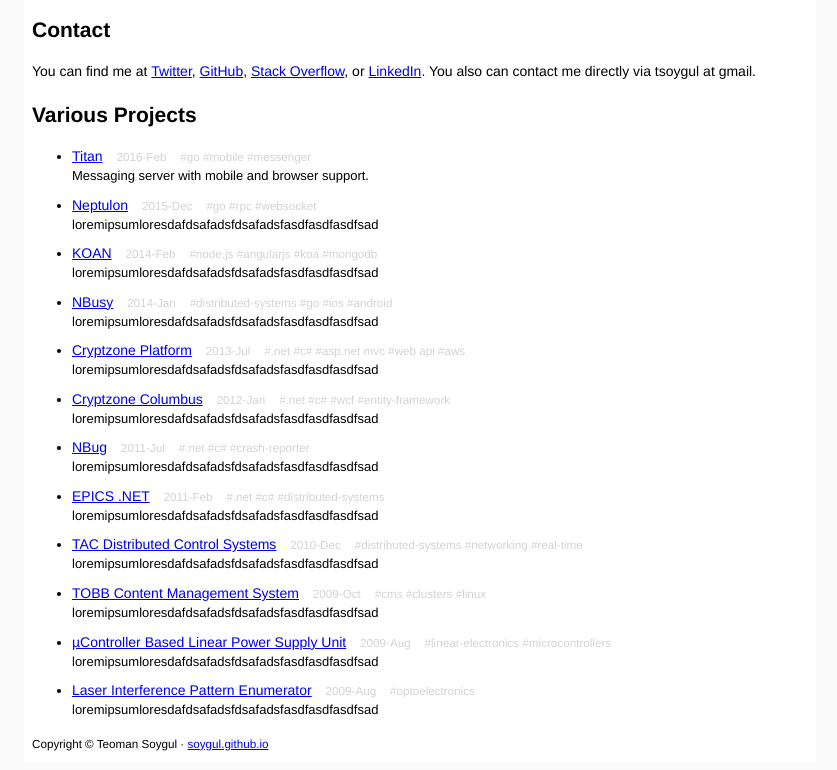
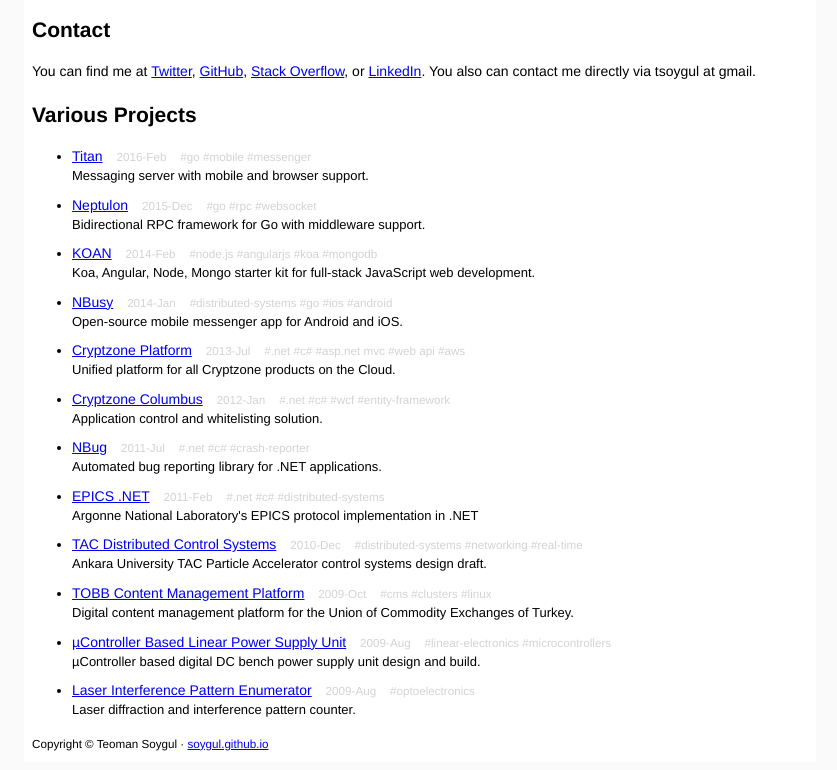
Before and after one commit to soygul/soygul.github.io, a plain HTML site: page index.html in a window 1280 px wide. Shown: the part 136-906 px from the top of the page, without its empty margins (220-1057 px from the left). Drawn offline with Linux system fonts and the light colour scheme.

Commit message:
add descriptions for all projects

```diff
--- a/index.html
+++ b/index.html
@@ -39,67 +39,67 @@
       <a href="https://github.com/neptulon">Neptulon</a>
       <small>2015-Dec</small>
       <small>#go #rpc #websocket</small>
-      <div>loremipsumloresdafdsafadsfdsafadsfasdfasdfasdfsad</div>
+      <div>Bidirectional RPC framework for Go with middleware support.</div>
     </li>
     <li>
       <a href="https://github.com/soygul/koan">KOAN</a>
       <small>2014-Feb</small>
       <small>#node.js #angularjs #koa #mongodb</small>
-      <div>loremipsumloresdafdsafadsfdsafadsfasdfasdfasdfsad</div>
+      <div>Koa, Angular, Node, Mongo starter kit for full-stack JavaScript web development.</div>
     </li>
     <li>
       <a href="/nbusy">NBusy</a>
       <small>2014-Jan</small>
       <small>#distributed-systems #go #ios #android</small>
-      <div>loremipsumloresdafdsafadsfdsafadsfasdfasdfasdfsad</div>
+      <div>Open-source mobile messenger app for Android and iOS.</div>
     </li>
     <li>
       <a href="/cryptzone-platform">Cryptzone Platform</a>
       <small>2013-Jul</small>
       <small>#.net #c# #asp.net mvc #web api #aws</small>
-      <div>loremipsumloresdafdsafadsfdsafadsfasdfasdfasdfsad</div>
+      <div>Unified platform for all Cryptzone products on the Cloud.</div>
     </li>
     <li>
       <a href="/cryptzone-columbus">Cryptzone Columbus</a>
       <small>2012-Jan</small>
       <small>#.net #c# #wcf #entity-framework</small>
-      <div>loremipsumloresdafdsafadsfdsafadsfasdfasdfasdfsad</div>
+      <div>Application control and whitelisting solution.</div>
     </li>
     <li>
       <a href="/nbug">NBug</a>
       <small>2011-Jul</small>
       <small>#.net #c# #crash-reporter</small>
-      <div>loremipsumloresdafdsafadsfdsafadsfasdfasdfasdfsad</div>
+      <div>Automated bug reporting library for .NET applications.</div>
     </li>
     <li>
       <a href="/epics">EPICS .NET</a>
       <small>2011-Feb</small>
       <small>#.net #c# #distributed-systems</small>
-      <div>loremipsumloresdafdsafadsfdsafadsfasdfasdfasdfsad</div>
+      <div>Argonne National Laboratory's EPICS protocol implementation in .NET</div>
     </li>
     <li>
       <a href="/tac-control-systems">TAC Distributed Control Systems</a>
       <small>2010-Dec</small>
       <small>#distributed-systems #networking #real-time</small>
-      <div>loremipsumloresdafdsafadsfdsafadsfasdfasdfasdfsad</div>
+      <div>Ankara University TAC Particle Accelerator control systems design draft.</div>
     </li>
     <li>
-      <a href="/tobb-cms">TOBB Content Management System</a>
+      <a href="/tobb-cms">TOBB Content Management Platform</a>
       <small>2009-Oct</small>
       <small>#cms #clusters #linux</small>
-      <div>loremipsumloresdafdsafadsfdsafadsfasdfasdfasdfsad</div>
+      <div>Digital content management platform for the Union of Commodity Exchanges of Turkey.</div>
     </li>
     <li>
       <a href="/uC-power-supply">µController Based Linear Power Supply Unit</a>
       <small>2009-Aug</small>
       <small>#linear-electronics #microcontrollers</small>
-      <div>loremipsumloresdafdsafadsfdsafadsfasdfasdfasdfsad</div>
+      <div>µController based digital DC bench power supply unit design and build.</div>
     </li>
     <li>
       <a href="/laser-interference-pattern-enumerator">Laser Interference Pattern Enumerator</a>
       <small>2009-Aug</small>
       <small>#optoelectronics</small>
-      <div>loremipsumloresdafdsafadsfdsafadsfasdfasdfasdfsad</div>
+      <div>Laser diffraction and interference pattern counter.</div>
     </li>
   </ul>
 
```
